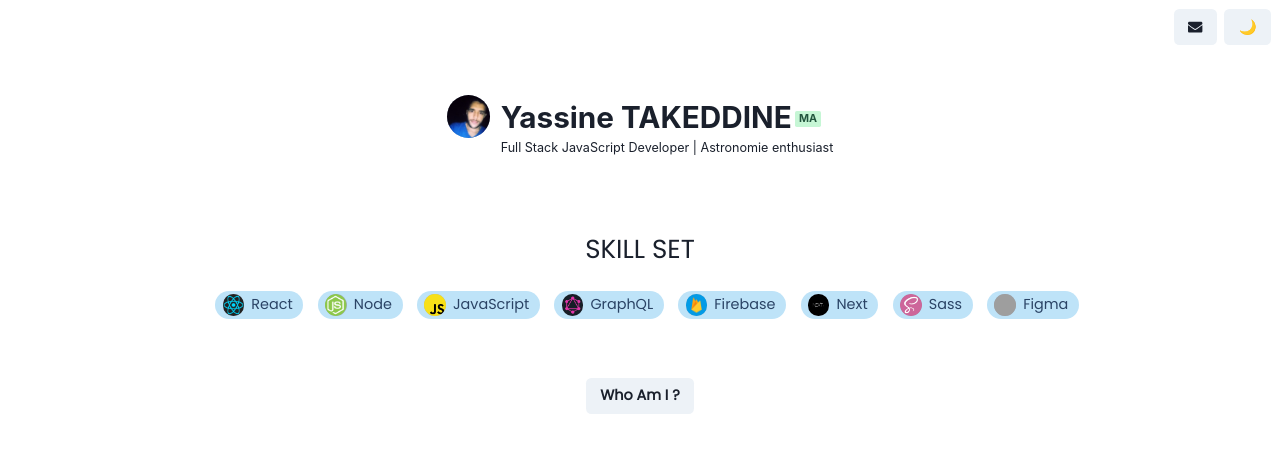
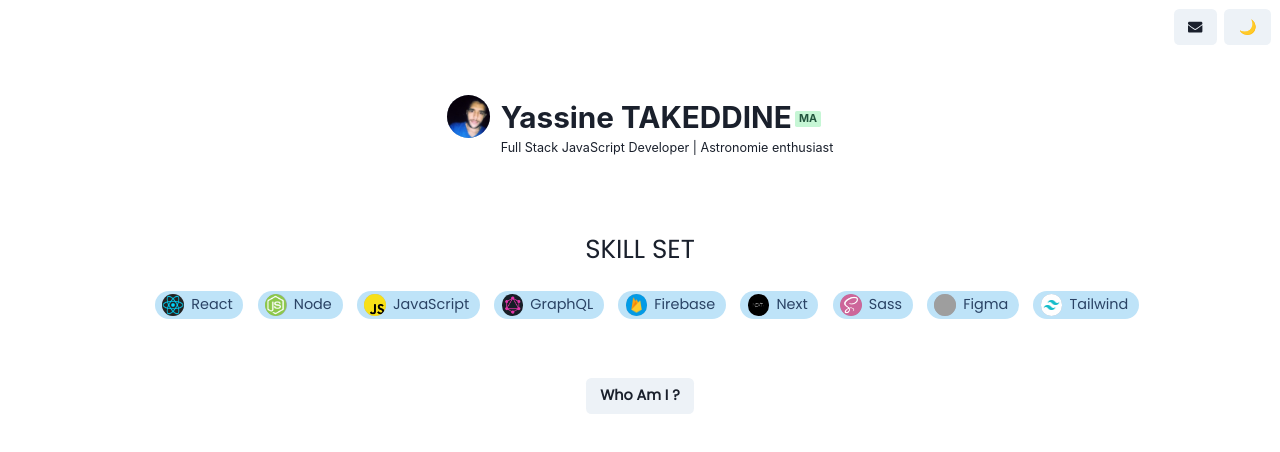
Before and after one commit to YassineTk/React-Chakra-Portfolio, a React (Create React App) app: page / in a window 1280 px wide. Shown: the top 452 px of the page. Built offline with nearby package versions, Linux system fonts and the light colour scheme; grey boxes are pictures that could not be loaded.

Commit message:
modified project structure

```diff
--- a/src/App.js
+++ b/src/App.js
@@ -1,10 +1,10 @@
 import React from "react";
 import "./App.css";
 import { Switch, BrowserRouter as Router, Route } from "react-router-dom";
-import Portfolio from "./components/Portfolio";
-import Home from "./components/Home";
+import Portfolio from "./pages/Portfolio";
+import Home from "./pages/Home";
 import "./components/FontawesomeIcons";
-import Contact from "./Contact";
+import Contact from "./pages/Contact";
 
 function App() {
   return (
--- a/src/data/skills.json
+++ b/src/data/skills.json
@@ -38,5 +38,10 @@
     "id": 8,
     "label": "Figma",
     "icon": "./images/figma.jpeg"
+  },
+  {
+    "id": 9,
+    "label": "Tailwind",
+    "icon": "./images/tailwind.png"
   }
 ]
--- a/src/Contact.js
+++ b/src/pages/Contact.js
@@ -1,5 +1,5 @@
 import React from "react";
-import Mode from "./components/Mode";
+import Mode from "../components/Mode";
 import emailjs from "emailjs-com";
 import { Button, useToast, Text } from "@chakra-ui/react";
 
--- a/src/components/Home.js
+++ b/src/pages/Home.js
@@ -10,8 +10,8 @@ import {
   Fade,
 } from "@chakra-ui/react";
 
-import Actor from "./Actor";
-import Mode from "./Mode";
+import Actor from "../components/Actor";
+import Mode from "../components/Mode";
 import { Link } from "react-router-dom";
 import Skills from "../data/skills.json";
 
--- a/src/components/Portfolio.js
+++ b/src/pages/Portfolio.js
@@ -1,5 +1,5 @@
 import React from "react";
-import Mode from "./Mode";
+import Mode from "../components/Mode";
 import { Image, Button, Link, Text } from "@chakra-ui/react";
 import Projects from "../data/projects.json";
 import { FontAwesomeIcon } from "@fortawesome/react-fontawesome";
```
Also changed, not shown: public/images/tailwind.png (added).
